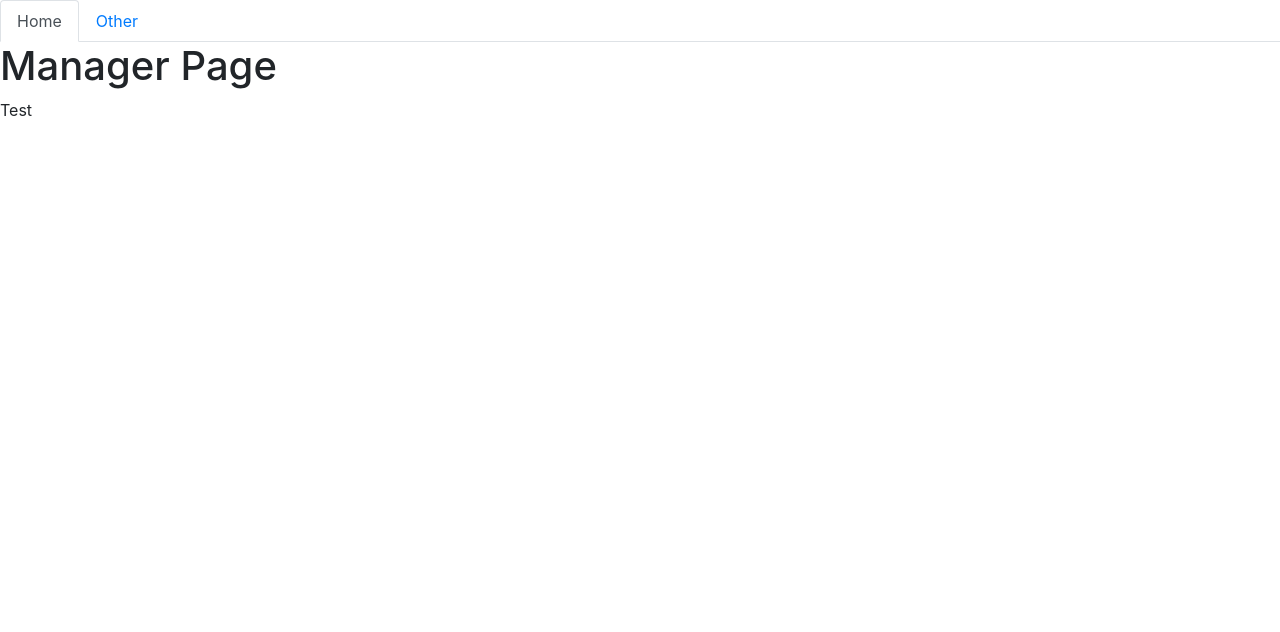
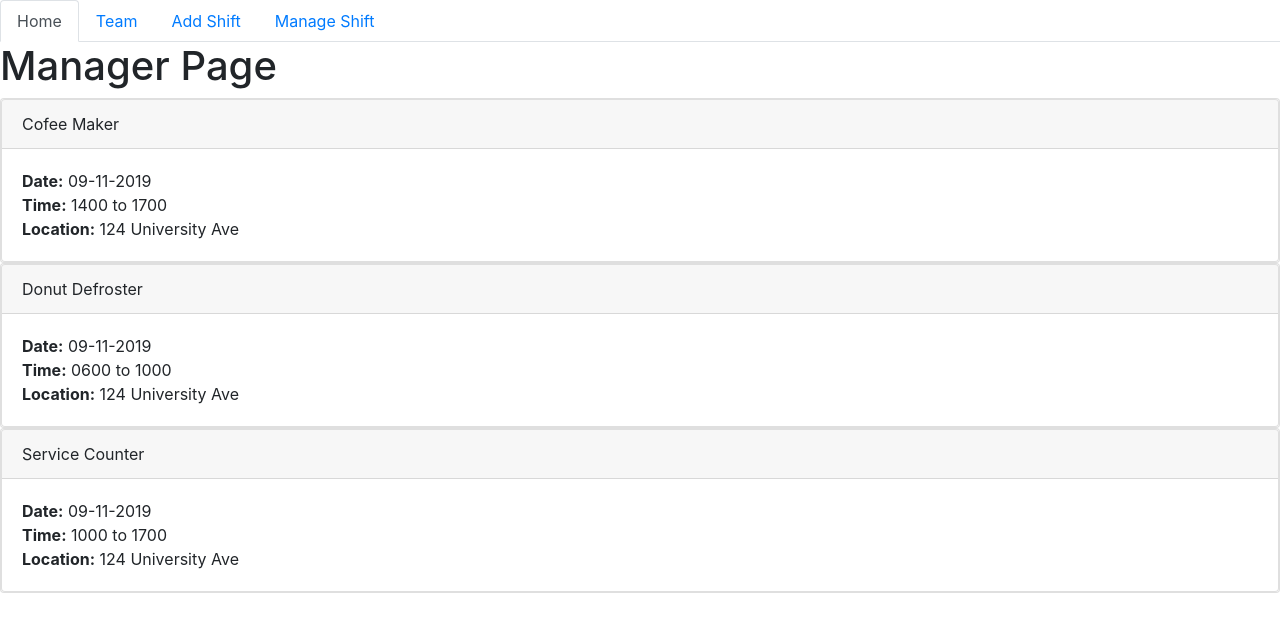
Before and after one commit to pjhellstrom/speedshift, a React (Create React App) app in the folder client/: page /managerview in a window 1280 px wide. Shown: the top 632 px of the page. Built offline with nearby package versions, Linux system fonts and the light colour scheme.

Commit message:
Added bootstrap npm package and made dummy shift data populate in cards on manager main view

```diff
--- a/client/package.json
+++ b/client/package.json
@@ -4,7 +4,9 @@
   "private": true,
   "dependencies": {
     "axios": "^0.19.0",
+    "bootstrap": "^4.3.1",
     "react": "^16.9.0",
+    "react-bootstrap": "^1.0.0-beta.12",
     "react-dom": "^16.9.0",
     "react-router-dom": "^5.0.1",
     "react-scripts": "3.1.1"
--- a/client/src/App.js
+++ b/client/src/App.js
@@ -17,7 +17,10 @@ function App() {
 				{/* <NavTabs /> */}
 				<Route exact path="/" component={LandingPage} />
 				<Route exact path="/managerview" component={MgrShift}/>
-				<Route exact path="/managerview/other" component={MgrShift}/>
+				<Route exact path="/managerview/team" component={MgrShift}/>
+				<Route exact path="/managerview/addshift" component={MgrShift}/>
+				<Route exact path="/managerview/manageshift" component={MgrShift}/>
+
 				{/* <Route exact path="/employeeview" component={EmpShift} /> */}
 				{/* <Route path="/contact" component={Contact} /> */}
 			</div>
--- a/client/src/components/MgrShift/MgrNav.js
+++ b/client/src/components/MgrShift/MgrNav.js
@@ -5,16 +5,32 @@ function MgrNav() {
 	return (
 		<ul className="nav nav-tabs">
 			<li className="nav-item">
-				<Link to="/" className={window.location.pathname === "/managerview" ? "nav-link active" : "nav-link"}>
+				<Link to="/managerview" className={window.location.pathname === "/managerview" ? "nav-link active" : "nav-link"}>
 				Home
 				</Link>
 			</li>
 			<li className="nav-item">
 				<Link
 				to="/managerview"
-				className={window.location.pathname === "/managerview/other" ? "nav-link active" : "nav-link"}
+				className={window.location.pathname === "/managerview/team" ? "nav-link active" : "nav-link"}
 				>
-				Other
+				Team
+				</Link>
+			</li>
+			<li className="nav-item">
+				<Link
+				to="/managerview"
+				className={window.location.pathname === "/managerview/addshift" ? "nav-link active" : "nav-link"}
+				>
+				Add Shift
+				</Link>
+			</li>
+			<li className="nav-item">
+				<Link
+				to="/managerview"
+				className={window.location.pathname === "/managerview/manageshift" ? "nav-link active" : "nav-link"}
+				>
+				Manage Shift
 				</Link>
 			</li>
 
--- a/client/src/components/MgrShift/MgrShift.js
+++ b/client/src/components/MgrShift/MgrShift.js
@@ -1,5 +1,7 @@
 import React, { Component } from "react";
-import MgrNav from "./MgrNav"
+import MgrNav from "./MgrNav";
+import ShiftCard from "./ShiftCard";
+import shifts from "../../fakedata/shift.json";
 
 
 class MgrShift extends Component {
@@ -12,9 +14,22 @@ class MgrShift extends Component {
 				<MgrNav/>
 				<div>
 					<h1>Manager Page</h1>
-					<p>
-						Test
-					</p>
+
+					{/* mapping through dummy data change to real data in production */}
+					{shifts.map(
+						(shifts, i) => (
+
+
+						<ShiftCard
+							{...shifts} // Breaks out mem data for rendering each card
+							key={i} // Gives each card a react key i
+							/>
+
+						)
+					)}
+
+					{/* <ShiftCard/> */}
+
 				</div>
 			</div>
 		);
@@ -22,3 +37,12 @@ class MgrShift extends Component {
 }
 
 export default MgrShift;
+
+
+// {cards.map(
+// 	(cards, i) => (<MemCard
+// 		{...mem[cards]} // Breaks out mem data for rendering each card
+// 		key={i} // Gives each card a react key i
+// 		cardClick={this.cardClick} // This is where the click function gets passed in
+// 		/>)
+// )}
--- /dev/null
+++ b/client/src/components/MgrShift/ShiftCard.js
@@ -0,0 +1,36 @@
+import React from "react";
+import Card from 'react-bootstrap/Card'
+
+const ShiftCard = (props) => {
+	return (
+		<div className="card">
+
+			<Card>
+				{console.log(props)}
+				<Card.Header>{props.name}</Card.Header>
+				<Card.Body>
+					{/* <Card.Title>Special title treatment</Card.Title> */}
+					<Card.Text>
+						<b>Date:</b> {props.date}<br/>
+						<b>Time:</b> {props.start} to {props.end}<br/>
+						<b>Location:</b> {props.location}
+					</Card.Text>
+				</Card.Body>
+			</Card>
+
+
+
+		</div>
+	);
+}
+
+export default ShiftCard;
+
+// "name" : "Donut Defroster",
+// "description" : "Make tasty donuts for our customers",
+// "capacity" : 1,
+// "location" :  "124 University Ave",
+// "date" : "09-11-2019",
+// "start" : "0600",
+// "end" : "1000",
+// "team_id" : 1
--- /dev/null
+++ b/client/src/fakedata/shift.json
@@ -0,0 +1,32 @@
+[
+	{
+        "name" : "Cofee Maker",
+        "description" : "Hard worker need",
+        "capacity" : 5,
+        "location" :  "124 University Ave",
+        "date" : "09-11-2019",
+        "start" : "1400",
+        "end" : "1700",
+        "team_id" : 1
+	},
+	{
+        "name" : "Donut Defroster",
+        "description" : "Make tasty donuts for our customers",
+        "capacity" : 1,
+        "location" :  "124 University Ave",
+        "date" : "09-11-2019",
+        "start" : "0600",
+        "end" : "1000",
+        "team_id" : 1
+	},
+	{
+        "name" : "Service Counter",
+        "description" : "Handle cash money and credit cards",
+        "capacity" : 2,
+        "location" :  "124 University Ave",
+        "date" : "09-11-2019",
+        "start" : "1000",
+        "end" : "1700",
+        "team_id" : 1
+    }
+]
```
Also changed, not shown: 1 other file (tests, documents, lock files or other folders).
